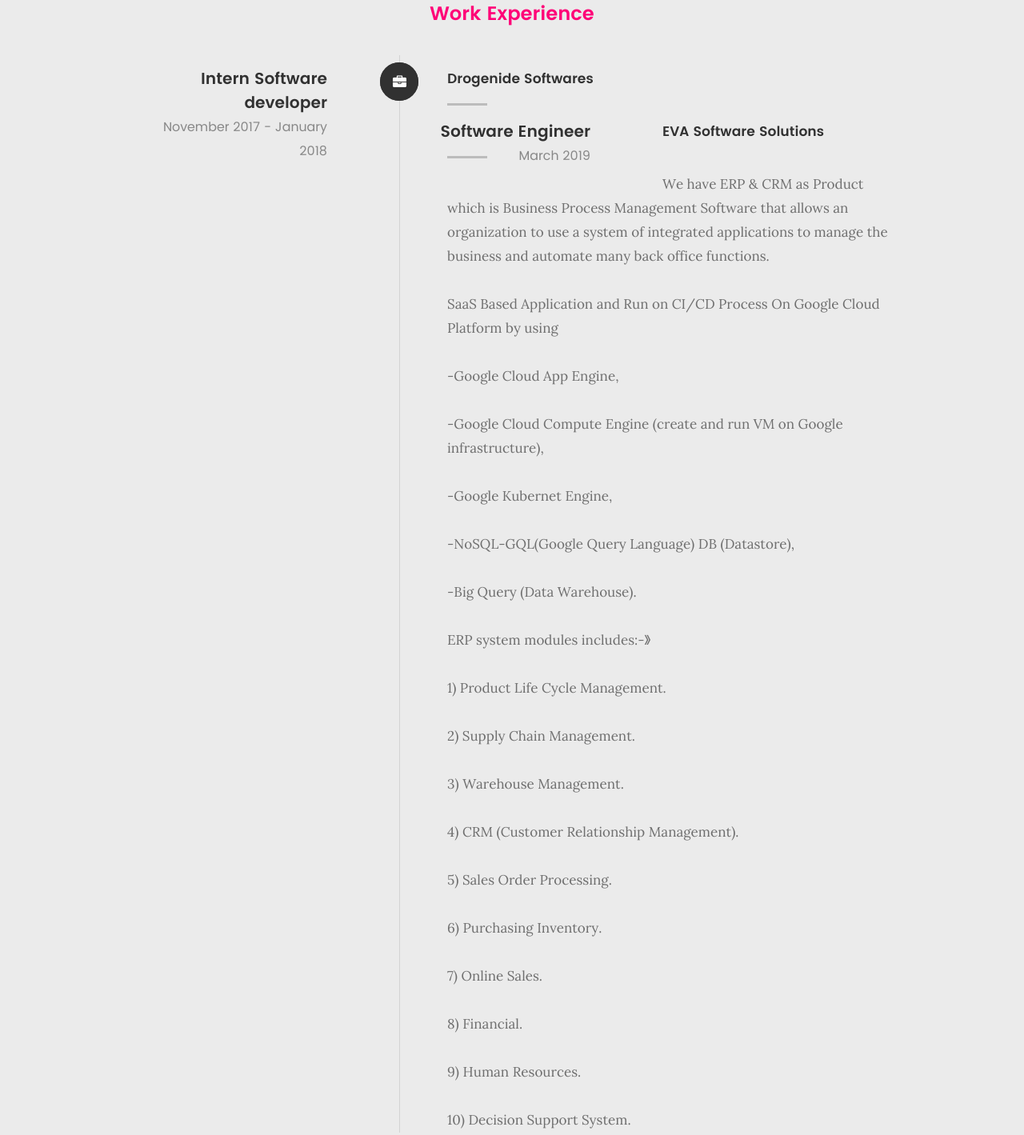
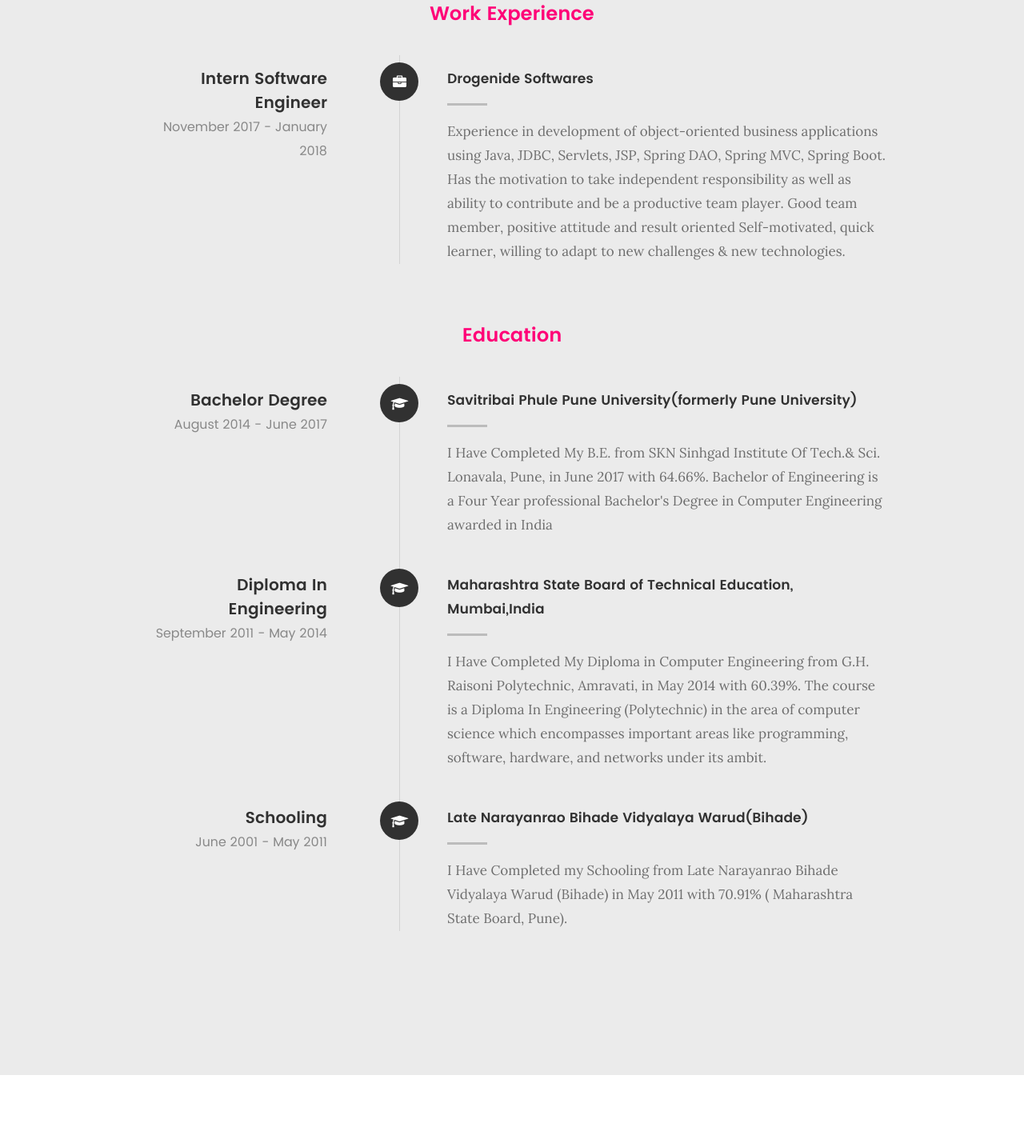
Before and after one commit to abhinavbihade/abhinavbihade.github.io, a plain HTML site: page index.html in a window 1280 px wide. Shown: the part 2630-4049 px from the top of the page at 80% size. Drawn offline with Linux system fonts and the light colour scheme; files whose address does not match are found by name.

Commit message:
Update index.html

```diff
--- a/index.html
+++ b/index.html
@@ -237,51 +237,16 @@
 	   				</div>
 
 	   				<div class="timeline-header">
-	   					<h3>Intern Software developer</h3>
+	   					<h3>Intern Software Engineer</h3>
 	   					<p>November 2017 - January 2018 </p>
 	   				</div>
 
 	   				<div class="timeline-content">
 	   					<h4>Drogenide Softwares</h4>
-	   					<!--<p>Experience in development of object-oriented business applications using Java, JDBC, Servlets, JSP, Spring DAO, Spring MVC, Spring Boot. Has the motivation to take independent responsibility as well as ability to contribute and be a productive team player. Good team member, positive attitude and result oriented Self-motivated, quick learner, willing to adapt to new challenges & new technologies.</p> -->
+	   					<p>Experience in development of object-oriented business applications using Java, JDBC, Servlets, JSP, Spring DAO, Spring MVC, Spring Boot. Has the motivation to take independent responsibility as well as ability to contribute and be a productive team player. Good team member, positive attitude and result oriented Self-motivated, quick learner, willing to adapt to new challenges & new technologies.</p>
 	   				</div>
 
 
-
-	   				<div class="timeline-ico">
-						<i class="fa fa-briefcase"></i>
-
-	   				</div>
-
-					<div class="timeline-header">
-	   					<h3>Software Engineer</h3>
-	   					<p>March 2019 </p>
-	   				</div>
-
-	   				<div class="timeline-content">
-	   					<h4>EVA Software Solutions</h4>
-	   					<p>We have ERP & CRM as Product which is Business Process Management Software that allows an organization to use a system of integrated applications to manage the business and automate many back office functions.</p>
-
-<p>SaaS Based Application and Run on CI/CD Process On Google Cloud Platform by using</p>
-<p>-Google Cloud App Engine,
-<p>-Google Cloud Compute Engine (create and run VM on Google infrastructure),
-<p>-Google Kubernet Engine,</p>
-<p>-NoSQL-GQL(Google Query Language) DB (Datastore),</p>
-<p>-Big Query (Data Warehouse).</p>
-
-<p>ERP system modules includes:-》</p>
-
-<p>1) Product Life Cycle Management.</p>
-<p>2) Supply Chain Management.</p>
-<p>3) Warehouse Management.</p>
-<p>4) CRM (Customer Relationship Management).</p>
-<p>5) Sales Order Processing.</p>
-<p>6) Purchasing Inventory.</p>
-<p>7) Online Sales.</p>
-<p>8) Financial.</p>
-<p>9) Human Resources.</p>
-<p>10) Decision Support System.</p>
-	   				</div>
 
 
 
```
